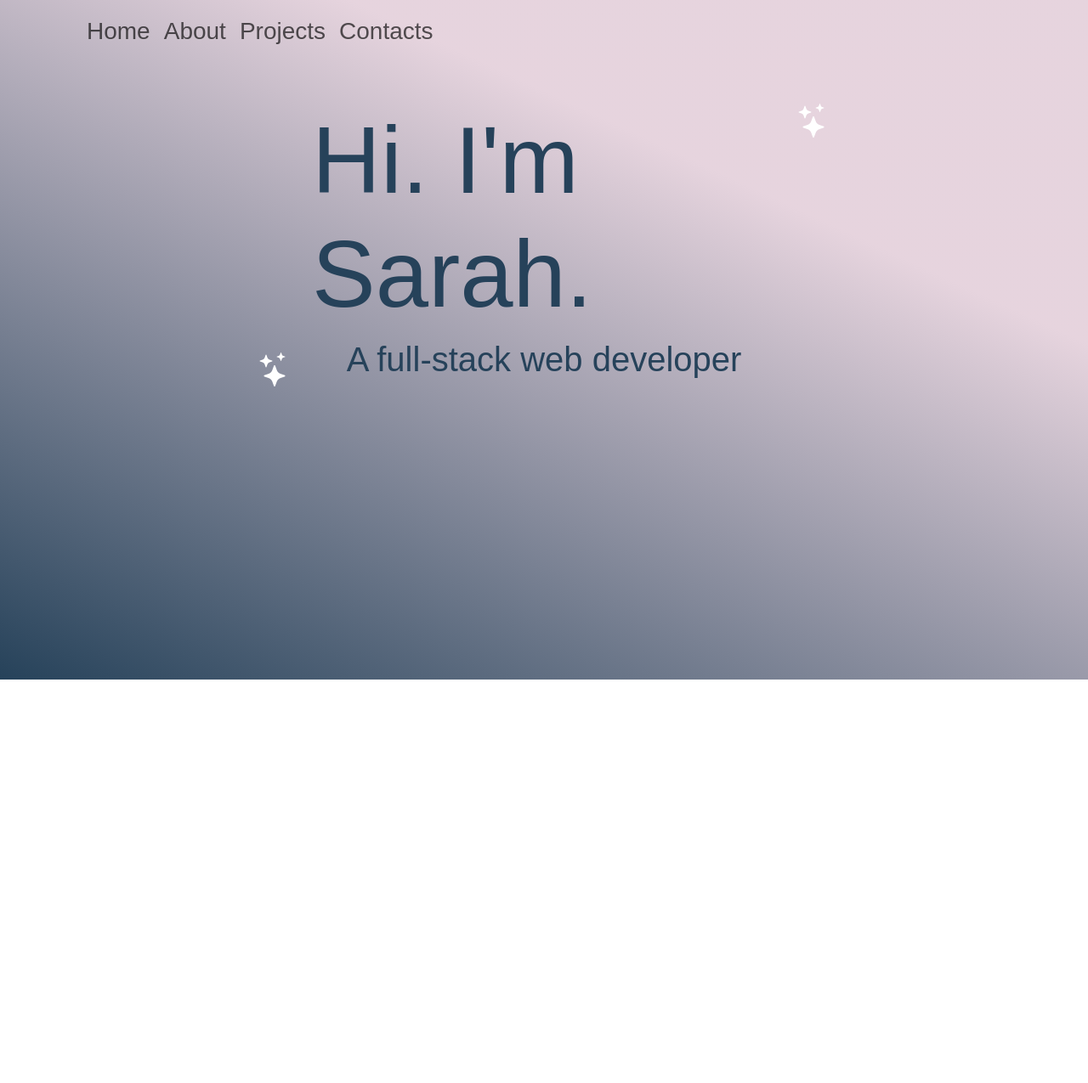
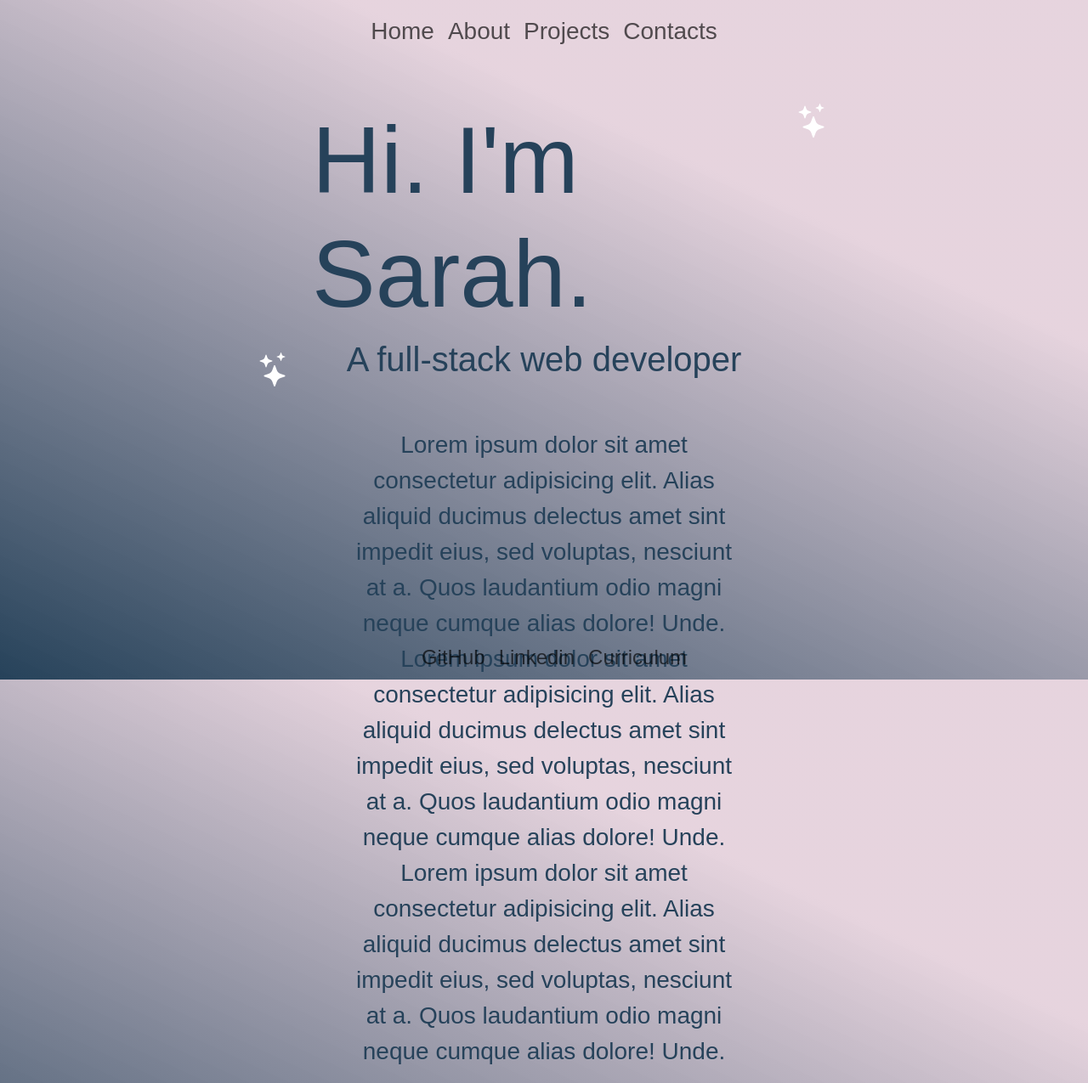
Before and after one commit to SarahGua/portfolio, a React (Create React App) app: page / in a window 1280 px wide. Shown: the whole page at 85% size. Before the commit the page ends 800 px from the top, so only its background shows below. Built offline with nearby package versions, Linux system fonts and the light colour scheme; a web font is replaced by a local one.

Commit message:
projects & contacts

```diff
--- a/package.json
+++ b/package.json
@@ -15,6 +15,7 @@
     "react": "^18.2.0",
     "react-bootstrap": "^2.10.2",
     "react-dom": "^18.2.0",
+    "react-router-dom": "^6.22.3",
     "react-scripts": "5.0.1",
     "typescript": "^4.9.5",
     "web-vitals": "^2.1.4"
--- a/src/App.css
+++ b/src/App.css
@@ -13,3 +13,12 @@ body{
 .cl-white{
   color: white;
 }
+
+.mx-20em{
+  margin-left: 20em !important;
+  margin-right: 20em !important;
+}
+
+.mt-8{
+  margin-top: 8em !important;
+}
--- a/src/App.tsx
+++ b/src/App.tsx
@@ -2,12 +2,25 @@ import { Container } from 'react-bootstrap';
 import './App.css';
 import HomeComponent from './Components/HomeComponent';
 import 'bootstrap/dist/css/bootstrap.min.css';
+import NavBar from './Components/NavBar';
+import FooterComponent from './Components/FooterComponent';
+import ProjectComponents from './Components/ProjectComponent';
+import { BrowserRouter, Route, Routes } from 'react-router-dom';
+import ContactsComponent from './Components/ContactsComponent';
 
 function App() {
   return (
-    <Container>
-      <HomeComponent />
-    </Container>
+    <BrowserRouter>
+      <Container className='h-80vh'>
+        <NavBar />
+          <Routes>
+              <Route path='/' element={<HomeComponent />} />
+              <Route path='/projects' element={<ProjectComponents />} />
+              <Route path='/contacts' element={<ContactsComponent />} />
+          </Routes>
+        <FooterComponent />
+      </Container>
+    </BrowserRouter>
   );
 }
 
--- /dev/null
+++ b/src/Components/ContactsComponent.tsx
@@ -0,0 +1,25 @@
+import { Col, Container, Row } from "react-bootstrap"
+
+const ContactsComponent = () => {
+    return (
+        <Container className="d-flex flex-column align-items-center">
+            <Row className="mt-8">
+                <Col className="text-center">
+                    <h1 className="m-0 font-7em">A QUESTION?</h1>
+                    <h1 className="m-0 font-7em">A PROPOSAL?</h1>
+                    <h1 className="m-0 font-7em">CONTACT ME</h1>
+                </Col>
+            </Row>
+            <Row>
+                <Col>
+                    <div>
+                        <p className="m-0 fs-3 me-5">Linkedin</p>
+                        <p className="m-0 fs-3">Email</p>
+                    </div>
+                </Col>
+            </Row>
+        </ Container>
+    )
+}
+
+export default ContactsComponent
--- /dev/null
+++ b/src/Components/FooterComponent.tsx
@@ -0,0 +1,17 @@
+import { Container, Nav, Navbar } from "react-bootstrap"
+
+const FooterComponent = () => {
+    return (
+        <Navbar>
+            <Container className="d-flex justify-content-center position-fixed bottom-0">
+                <Nav>
+                    <Nav.Link href="#home" className="fs-4">GitHub</Nav.Link>
+                    <Nav.Link href="#features" className="fs-4">Linkedin</Nav.Link>
+                    <Nav.Link href="#pricing" className="fs-4">Curriculum</Nav.Link>
+                </Nav>
+            </Container>
+        </Navbar>
+    )
+}
+
+export default FooterComponent
--- a/src/Components/HomeComponent.tsx
+++ b/src/Components/HomeComponent.tsx
@@ -4,7 +4,6 @@ import NavBar from "./NavBar"
 const HomeComponent = () => {
     return (
         <>
-            <NavBar />
             <Row className="mt-5">
                 <Col>
                     <i className="bi bi-stars d-flex align-items-end justify-content-end h-100 m-0 fs-1 cl-white"></i>
@@ -19,6 +18,19 @@ const HomeComponent = () => {
                 <i className="bi bi-stars d-flex align-items-start h-100 m-0 h-100 fs-1 cl-white"></i>
                 </Col>
             </Row>
+            <Row className="mx-20em mt-5">
+                <Col>
+                    <p className="m-0 fs-3 text-center">Lorem ipsum dolor sit amet consectetur adipisicing elit.
+                        Alias aliquid ducimus delectus amet sint impedit eius, sed voluptas, nesciunt at a.
+                        Quos laudantium odio magni neque cumque alias dolore! Unde.
+                        Lorem ipsum dolor sit amet consectetur adipisicing elit.
+                        Alias aliquid ducimus delectus amet sint impedit eius, sed voluptas, nesciunt at a.
+                        Quos laudantium odio magni neque cumque alias dolore! Unde.
+                        Lorem ipsum dolor sit amet consectetur adipisicing elit.
+                        Alias aliquid ducimus delectus amet sint impedit eius, sed voluptas, nesciunt at a.
+                        Quos laudantium odio magni neque cumque alias dolore! Unde.</p>
+                </Col>
+            </Row>
         </>
     )
 }
--- a/src/Components/NavBar.tsx
+++ b/src/Components/NavBar.tsx
@@ -4,8 +4,8 @@ const NavBar = () => {
     return (
         <>
         <Navbar>
-            <Container>
-                <Nav className="me-auto">
+            <Container className="d-flex justify-content-center">
+                <Nav>
                     <Nav.Link href="#home" className="fs-3">Home</Nav.Link>
                     <Nav.Link href="#features" className="fs-3">About</Nav.Link>
                     <Nav.Link href="#pricing" className="fs-3">Projects</Nav.Link>
--- /dev/null
+++ b/src/Components/ProjectComponent.tsx
@@ -0,0 +1,41 @@
+import { Carousel, Col, Container, Row } from "react-bootstrap"
+
+const ProjectComponents = () => {
+    return (
+        <Container className="mt-5">
+            <Carousel>
+                <Carousel.Item className="text-center">
+                    <img src={'https://t3.ftcdn.net/jpg/02/48/42/64/360_F_248426448_NVKLywWqArG2ADUxDq6QprtIzsF82dMF.jpg'} alt="img" />
+                        <Carousel.Caption>
+                            <h3>First slide label</h3>
+                            <p>Nulla vitae elit libero, a pharetra augue mollis interdum.</p>
+                        </Carousel.Caption>
+                </Carousel.Item>
+                <Carousel.Item className="text-center">
+                <img src={'https://t3.ftcdn.net/jpg/02/48/42/64/360_F_248426448_NVKLywWqArG2ADUxDq6QprtIzsF82dMF.jpg'} alt="img" />
+                    <Carousel.Caption>
+                        <h3>Second slide label</h3>
+                        <p>Lorem ipsum dolor sit amet, consectetur adipiscing elit.</p>
+                    </Carousel.Caption>
+                </Carousel.Item>
+                <Carousel.Item className="text-center">
+                <img src={'https://t3.ftcdn.net/jpg/02/48/42/64/360_F_248426448_NVKLywWqArG2ADUxDq6QprtIzsF82dMF.jpg'} alt="img" />
+                    <Carousel.Caption>
+                        <h3>Third slide label</h3>
+                        <p>Praesent commodo cursus magna, vel scelerisque nisl consectetur.</p>
+                    </Carousel.Caption>
+                </Carousel.Item>
+            </Carousel>
+            <Row>
+                <Col className=" mt-8">
+                    <p className="m-0 fs-3">Lorem ipsum dolor sit amet, consectetur adipisicing elit.
+                        Mollitia omnis tenetur itaque adipisci. Quae atque iste in incidunt maiores.
+                        Praesentium placeat deleniti adipisci mollitia! Facere, harum.
+                        Laudantium incidunt esse ad!</p>
+                </Col>
+            </Row>
+        </Container>
+    )
+}
+
+export default ProjectComponents
```
Also changed, not shown: 1 other file (tests, documents, lock files or other folders).
